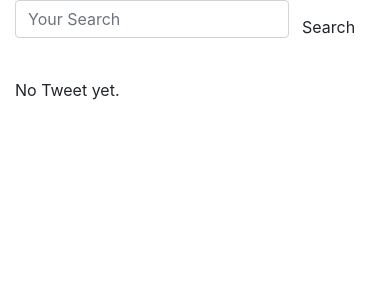
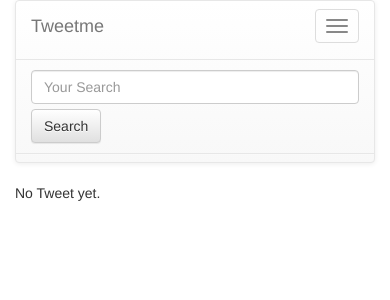
Before and after one commit to richardhsieh18/djangoTweetme, a Django app: page /tweet/ in a window 390 px wide. Shown: the top 300 px of the page. Run offline with Django 3.2, Linux system fonts and the light colour scheme; data that the repository does not hold is empty; some libraries are stand-ins or nearby versions.

Commit message:
navbar part28

```diff
--- a/src/templates/base.html
+++ b/src/templates/base.html
@@ -7,20 +7,28 @@
     <meta name="viewport" content="width=device-width, initial-scale=1, shrink-to-fit=no">
 
     <!-- Bootstrap CSS -->
-    <link href = "{% static 'css/bootstrap.min.css' %}" rel= "stylesheet">
+    {% comment %} <link href = "{% static 'css/bootstrap.min.css' %}" rel= "stylesheet"> {% endcomment %}
+    <!-- Latest compiled and minified CSS -->
+<link rel="stylesheet" href="https://maxcdn.bootstrapcdn.com/bootstrap/3.3.7/css/bootstrap.min.css" integrity="sha384-BVYiiSIFeK1dGmJRAkycuHAHRg32OmUcww7on3RYdg4Va+PmSTsz/K68vbdEjh4u" crossorigin="anonymous">
+
+<!-- Optional theme -->
+<link rel="stylesheet" href="https://maxcdn.bootstrapcdn.com/bootstrap/3.3.7/css/bootstrap-theme.min.css" integrity="sha384-rHyoN1iRsVXV4nD0JutlnGaslCJuC7uwjduW9SVrLvRYooPp2bWYgmgJQIXwl/Sp" crossorigin="anonymous">
     <title>{% block title %} Tweetme.co  {% endblock title %}</title>
   </head>
   <body>
     <div class='container'>
+        {% include "navbar.html" %}
         {% block content %}
         {% endblock content %}
     </div>
 
     <!-- Optional JavaScript -->
     <!-- jQuery first, then Popper.js, then Bootstrap JS -->
-    <script src="https://code.jquery.com/jquery-3.3.1.slim.min.js" integrity="sha384-q8i/X+965DzO0rT7abK41JStQIAqVgRVzpbzo5smXKp4YfRvH+8abtTE1Pi6jizo" crossorigin="anonymous"></script>
+    {% comment %} <script src="https://code.jquery.com/jquery-3.3.1.slim.min.js" integrity="sha384-q8i/X+965DzO0rT7abK41JStQIAqVgRVzpbzo5smXKp4YfRvH+8abtTE1Pi6jizo" crossorigin="anonymous"></script>
     <script src="https://cdnjs.cloudflare.com/ajax/libs/popper.js/1.14.7/umd/popper.min.js" integrity="sha384-UO2eT0CpHqdSJQ6hJty5KVphtPhzWj9WO1clHTMGa3JDZwrnQq4sF86dIHNDz0W1" crossorigin="anonymous"></script>
 
-    <script src="{% static 'js/bootstrap.min.js' %}"</script>
+    <script src="{% static 'js/bootstrap.min.js' %}"</script> {% endcomment %}
+    <!-- Latest compiled and minified JavaScript -->
+<script src="https://maxcdn.bootstrapcdn.com/bootstrap/3.3.7/js/bootstrap.min.js" integrity="sha384-Tc5IQib027qvyjSMfHjOMaLkfuWVxZxUPnCJA7l2mCWNIpG9mGCD8wGNIcPD7Txa" crossorigin="anonymous"></script>
   </body>
 </html>
--- /dev/null
+++ b/src/templates/navbar.html
@@ -0,0 +1,31 @@
+<nav class="navbar navbar-default">
+  <div class="container-fluid">
+    <!-- Brand and toggle get grouped for better mobile display -->
+    <div class="navbar-header">
+      <button type="button" class="navbar-toggle collapsed" data-toggle="collapse" data-target="#bs-example-navbar-collapse-1" aria-expanded="false">
+        <span class="sr-only">Toggle navigation</span>
+        <span class="icon-bar"></span>
+        <span class="icon-bar"></span>
+        <span class="icon-bar"></span>
+      </button>
+      <a class="navbar-brand" href='{% url 'home' %}'>Tweetme</a>
+    </div>
+    {% include 'tweets/search_form.html' %}
+    <!-- Collect the nav links, forms, and other content for toggling -->
+    <div class="collapse navbar-collapse" id="bs-example-navbar-collapse-1">
+      <ul class="nav navbar-nav navbar-right">
+        <li><a href="#">Link</a></li>
+        <li class="dropdown">
+          <a href="#" class="dropdown-toggle" data-toggle="dropdown" role="button" aria-haspopup="true" aria-expanded="false">Dropdown <span class="caret"></span></a>
+          <ul class="dropdown-menu">
+            <li><a href="#">Action</a></li>
+            <li><a href="#">Another action</a></li>
+            <li><a href="#">Something else here</a></li>
+            <li role="separator" class="divider"></li>
+            <li><a href="#">Separated link</a></li>
+          </ul>
+        </li>
+      </ul>
+    </div><!-- /.navbar-collapse -->
+  </div><!-- /.container-fluid -->
+</nav>
--- a/src/tweets/templates/tweets/search_form.html
+++ b/src/tweets/templates/tweets/search_form.html
@@ -1,10 +1,6 @@
-<div class='row'>
-    <div class='col-sm-12 text-center'>
-        <form class='form-inline' method='GET' action='{% url "tweet:list" %}'>
-            <div class='form-group'>
-                <input class="form-control" type='text' name='q' placeholder='Your Search' value='{{ request.GET.q }}'>
-            </div>
-            <input class="btn btn-default" type='submit' value='Search'>
-        </form>
+<form class='navbar-form' method='GET' action='{% url "tweet:list" %}'>
+    <div class='form-group'>
+        <input class="form-control" type='text' name='q' placeholder='Your Search' value='{{ request.GET.q }}'>
     </div>
-</div>
+    <input class="btn btn-default" type='submit' value='Search'>
+</form>
--- a/src/tweets/templates/tweets/tweet_list.html
+++ b/src/tweets/templates/tweets/tweet_list.html
@@ -4,7 +4,6 @@
 {% block content %}
     <div class='row'>
         <div class='col-sm-8 col-sm-offset-2'>
-        {% include 'tweets/search_form.html' %}<br/>
         {% for object in object_list %}
             <div class="media">
                 <div class="media-left">
```
